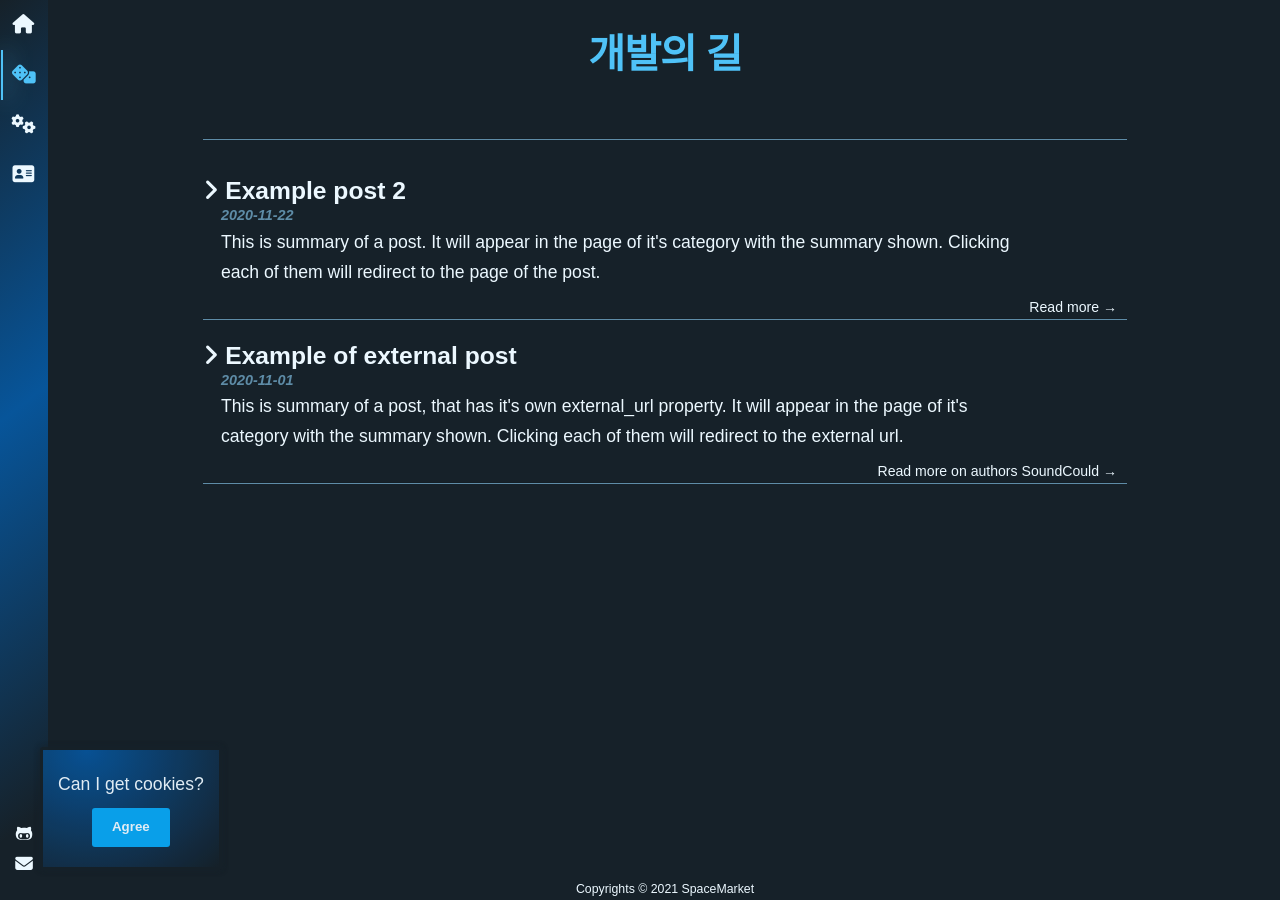
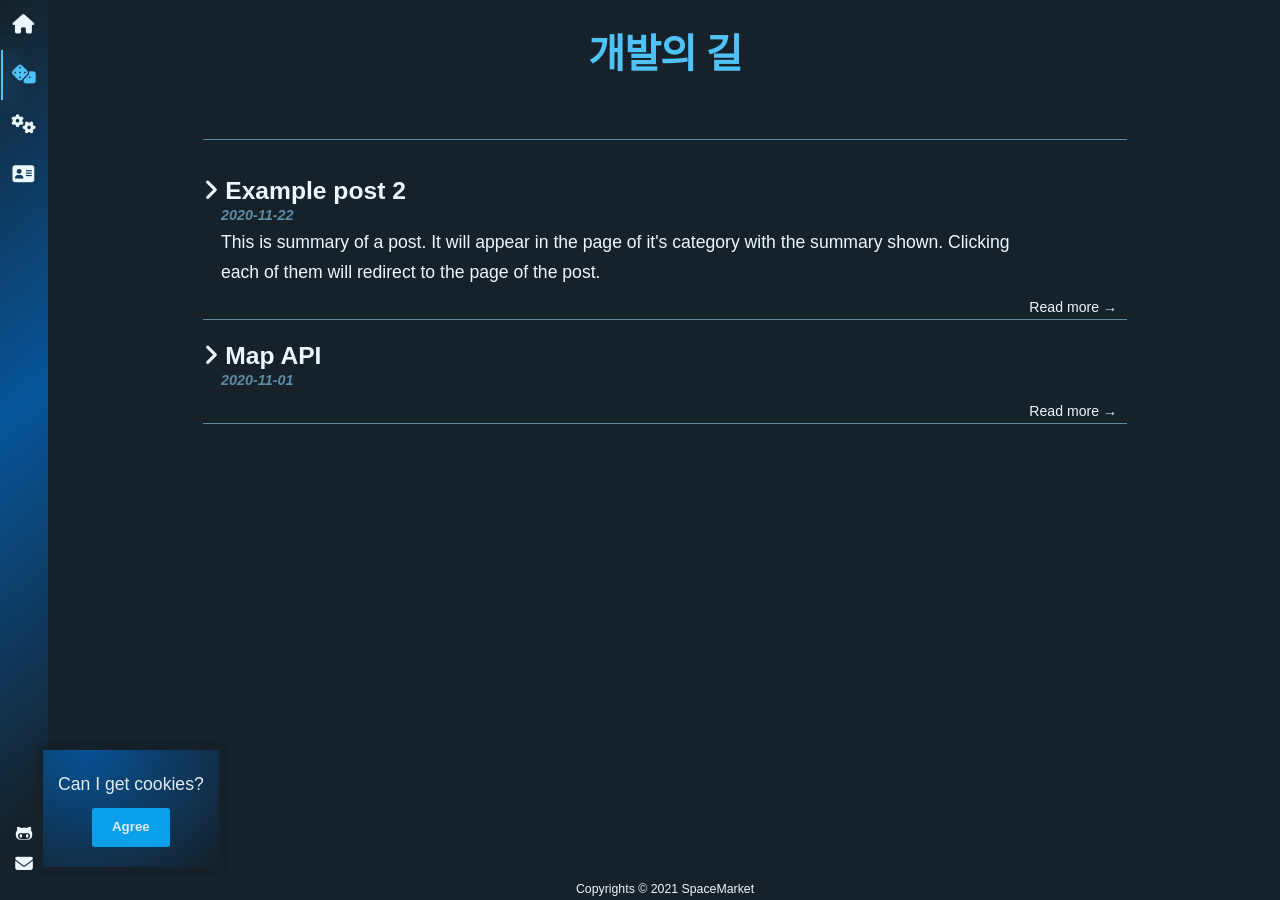
Before and after one commit to SpaceMarket-hub/SpaceMarket-hub.github.io, a Jekyll site: the page built from pages/category-1.html, in a window 1280 px wide. Built offline with Jekyll 4.4.1, drawn with Linux system fonts in a browser that asks for light colours; nearby versions of some CDN libraries; some web fonts are replaced.

Commit message:
Update 2020-11-01-example-external-post.markdown

```diff
--- a/_posts/2020-11-01-example-external-post.markdown
+++ b/_posts/2020-11-01-example-external-post.markdown
@@ -1,8 +1,11 @@
 ---
 layout: post
-title: Example of external post
+title: Map API
 category: category-1
-external_url: https://soundcloud.com/back-from-void
-external_name: authors SoundCould
-summary: This is summary of a post, that has it's own external_url property. It will appear in the page of it's category with the summary shown. Clicking each of them will redirect to the external url.
+summary:
 ---
+
+앱은 네이버,
+웹은 카카오,
+글로벌은 구글,
+테스트는 공기업(kostat, ngii, nsdi, vworld..etc)
```
